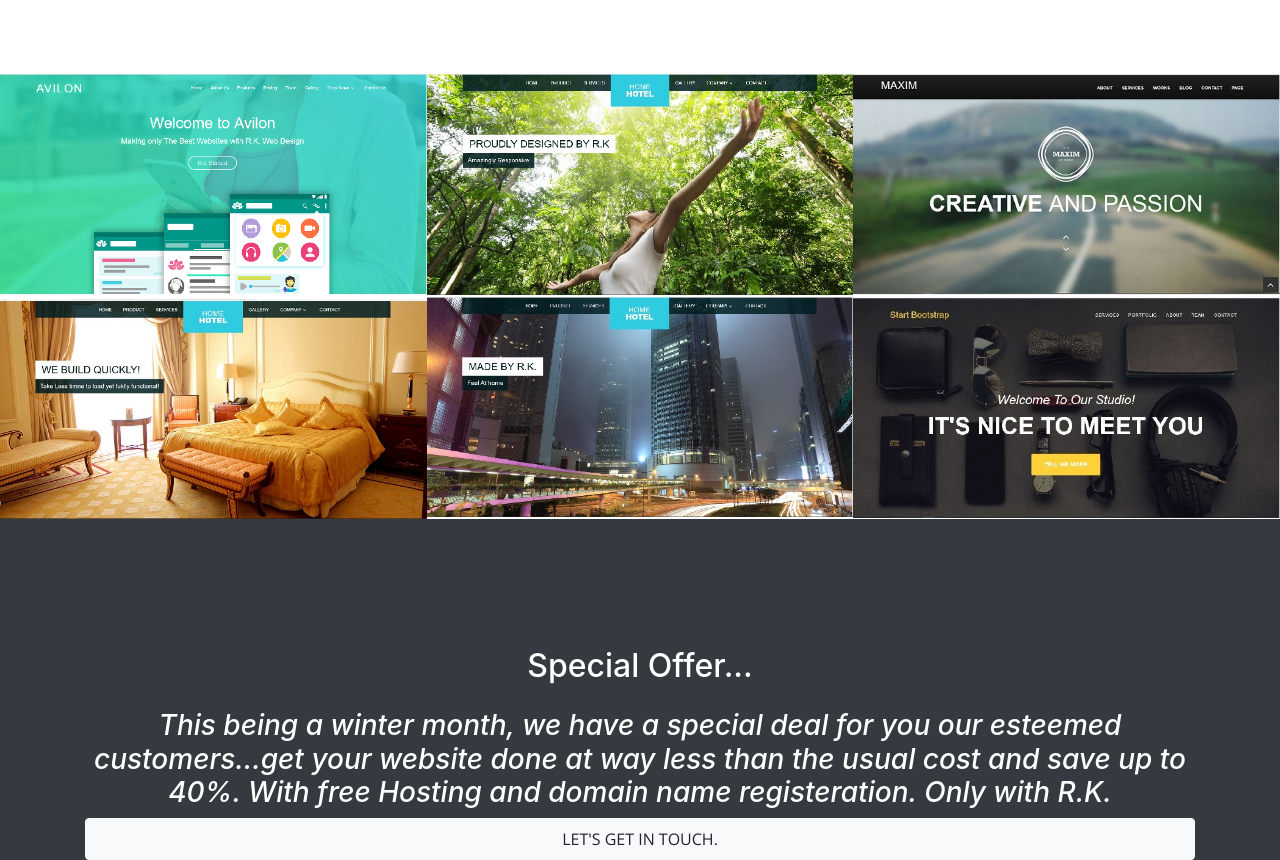
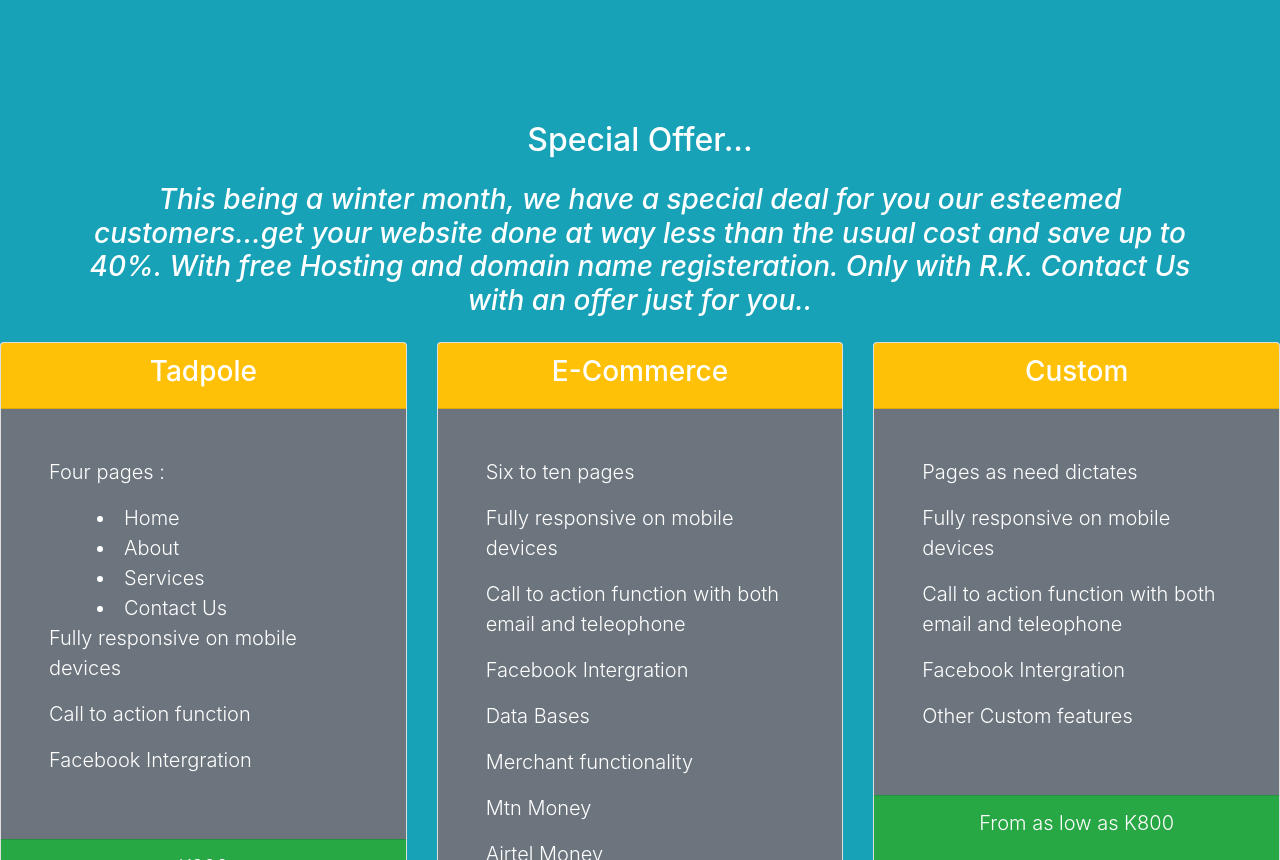
Before and after one commit to rkwebdesignz/rkwebdesigners.github.io, a website with bundled scripts: page index.html in a window 1280 px wide. Shown: the part 1940-2800 px from the top of the page. Built offline with nearby package versions, Linux system fonts and the light colour scheme.

Commit message:
Update index.html

```diff
--- a/index.html
+++ b/index.html
@@ -64,8 +64,10 @@
             <hr>
           </div>
           <div class="col-lg-8 mx-auto">
-            <p class="text-faded mb-5"><h3> <i> " Let Us Put You Online...   "  </i> </h3>  </p>
-            <a class="btn btn-primary btn-xl js-scroll-trigger" href="#about">Let us brief you a little.</a>
+            <p class="text-faded mb-5">
+            <h3> <i> " Let Us Put You Online...   "  </i> </h3>
+            </p>
+            <a class="btn btn-primary btn-xl js-scroll-trigger" href="#about">Scroll Down.</a>
           </div>
         </div>
       </div>
@@ -77,8 +79,8 @@
           <div class="col-lg-8 mx-auto text-center">
             <h2 class="section-heading text-white">We make just what you need, while you're thinking of it!</h2>
             <hr class="light my-4">
-            <p class="text-faded mb-4">Here at R.K. Web designs, beauty and functionality are key elements we prioritize. Not only do we make you something beautiful, we make it work beautiful too. Like a well oiled joint. We satisfy your need of an online presence with a creative style to match it and a functionality unmatched.</p>
-            <a class="btn btn-light btn-xl js-scroll-trigger" href="#services">Here Is what we offer</a>
+            <p class="text-faded mb-4">R.K. Webdesigns is a Zambian webdevelopment services provider. Here at R.K. Web designs, beauty and functionality are key elements we prioritize. Not only do we make you something beautiful, we make it work beautiful too. Like a well oiled joint. We satisfy your need of an online presence with a creative style to match it and a functionality unmatched.</p>
+            <a class="btn btn-light btn-xl js-scroll-trigger" href="#services">Scroll Down</a>
           </div>
         </div>
       </div>
@@ -88,47 +90,132 @@
       <div class="container">
         <div class="row">
           <div class="col-lg-12 text-center">
-            <h2 class="section-heading">R.K Gives You :</h2>
+            <h2 class="section-heading">Our Services Include:</h2>
             <hr class="my-4">
           </div>
         </div>
       </div>
       <div class="container">
         <div class="row">
-          <div class="col-lg-3 col-md-6 text-center">
+          <div class="col-lg-4 col-md-6 text-center">
             <div class="service-box mt-5 mx-auto">
               <i class="fa fa-4x fa-diamond text-primary mb-3 sr-icons"></i>
               <h3 class="mb-3">Website Design</h3>
               <p class="text-muted mb-0">We design Templates and layouts for sites to be commissioned by other parties.</p>
+              <div class="card-text">
+                 <p></p>
+
+
+              </div>
             </div>
           </div>
-          <div class="col-lg-3 col-md-6 text-center">
+          <div class="col-lg-4 col-md-6 text-center">
             <div class="service-box mt-5 mx-auto">
               <i class="fa fa-4x fa-connectdevelop text-primary mb-3 sr-icons"></i>
               <h3 class="mb-3">Web Development</h3>
               <p class="text-muted mb-0">We make websites with databases attached to them for clients with sites in need of processing their users information. </p>
             </div>
           </div>
-          <div class="col-lg-3 col-md-6 text-center">
+          <div class="col-lg-4 col-md-6 text-center">
             <div class="service-box mt-5 mx-auto">
               <i class="fa fa-4x fa-cart-plus text-primary mb-3 sr-icons"></i>
               <h3 class="mb-3">E. Commerce</h3>
               <p class="text-muted mb-0">We design and develope websites that allow you to sell and buy online.</p>
             </div>
           </div>
-          <div class="col-lg-3 col-md-6 text-center">
+         <!-- <div class="col-lg-3 col-md-6 text-center">
             <div class="service-box mt-5 mx-auto">
               <i class="fa fa-4x fa-heart text-primary mb-3 sr-icons"></i>
               <h3 class="mb-3">Excellernt Service delivery</h3>
               <p class="text-muted mb-0">You get face to face services and what more we walk you through every step of the design and development process so you know ewhats going on.</p>
             </div>
-          </div>
+          </div> -->
         </div>
       </div>
     </section>
+ <section class="bg-info text-white">
+      <div class="container text-center">
+        <h2 class="mb-4">Special Offer...</h2>
+        <h3> <i> This being a winter month, we have a special deal for you our esteemed customers...get your website done at way less than the usual cost and save up to 40%. With free Hosting and domain name registeration. Only with R.K. Contact Us with an offer just for you..</i> </h3>
 
+      </div>
+
+          <div class="card-block mt-4">
+              <div class="row">
+                  <div class="col-lg-4 col-md-6">
+                      <div class="card">
+                          <div class="card-header bg-warning">
+                              <h3 class="text-center">Tadpole</h3>
+                          </div>
+                          <div class="card-text text-white bg-secondary p-5">
+                              <p class="lead">Four pages :  </p>
+                                    <div class="lead ml-5">
+                                    <li>Home</li>
+                                     <li>About</li>
+                                     <li>Services</li>
+                                     <li>Contact Us</li>
+                                    </div>
+
+
+                              <p class="lead">Fully responsive on mobile devices </p>
+                                 <p class="lead">Call to action function   </p>
+                                 <p class="lead">Facebook Intergration</p>
+                          </div>
+                          <div class="card-footer bg-success lead text-center">
+                              <p>K800</p>
+                          </div>
+                      </div>
+
+                  </div>
+                  <div class="col-lg-4 col-md-6">
+                       <div class="card">
+                          <div class="card-header bg-warning ">
+                              <h3 class="text-center">E-Commerce</h3>
+                          </div>
+                          <div class="card-text lead p-5 bg-secondary ">
+                                 <p>Six to ten pages </p>
+                                 <p>Fully responsive on mobile devices</p>
+                                 <p>Call to action function with both email and teleophone</p>
+                                 <p>Facebook Intergration</p>
+                                 <p>Data Bases</p>
+                                 <p>Merchant functionality</p>
+                                 <p>Mtn Money</p>
+                                 <p>Airtel Money</p>
+                          </div>
+                           <div class="card-footer bg-success lead text-center">
+                              <p>K1500</p>
+                          </div>
+                      </div>
+                  </div>
+                  <div class="col-lg-4 col-md-6">
+                       <div class="card">
+                          <div class="card-header bg-warning">
+                              <h3 class="text-center">Custom</h3>
+                          </div>
+                          <div class="card-text lead p-5 bg-secondary">
+                                 <p> Pages as need dictates</p>
+                                 <p>Fully responsive on mobile devices</p>
+                                 <p>Call to action function with both email and teleophone</p>
+                                 <p>Facebook Intergration</p>
+                              <p>Other Custom features</p>
+                          </div>
+                           <div class="card-footer bg-success lead text-center">
+                              <p>From as low as K800</p>
+                          </div>
+                      </div>
+                  </div>
+              </div>
+              <div class="align-content-center">
+                  <a class="btn btn-light btn-lg sr-button  js-scroll-trigger" href="#contact">Contact us.</a>
+
+              </div>
+
+          </div>
+
+    </section>
     <section class="p-0" id="portfolio">
       <div class="container-fluid p-0">
+       <header class="text-center mt-4 display-3"> <h2>Our Portfolio</h2></header>
         <div class="row no-gutters popup-gallery">
           <div class="col-lg-4 col-sm-6">
             <a class="portfolio-box" href="img/portfolio/fullsize/1.jpg">
@@ -224,15 +311,9 @@
       </div>
     </section>
 
-    <section class="bg-dark text-white">
-      <div class="container text-center">
-        <h2 class="mb-4">Special Offer...</h2>
-        <h3> <i> This being a winter month, we have a special deal for you our esteemed customers...get your website done at way less than the usual cost and save up to 40%. With free Hosting and domain name registeration. Only with R.K.</i> </h3>
-        <a class="btn btn-light btn-xl sr-button nav-link js-scroll-trigger" href="#contact">Let's get in touch.</a>
-      </div>
-    </section>
 
-    <section id="contact">
+
+    <section id="contact" class="bg-dark text-white">
       <div class="container">
         <div class="row">
           <div class="col-lg-8 mx-auto text-center">
@@ -244,9 +325,10 @@
         <div class="row">
           <div class="col-lg-4 ml-auto text-center">
             <i class="fa fa-phone fa-3x mb-3 sr-contact"></i>
-            <p><i class="fa fa-whatsapp fa-1x sr-contact"> </i><a href="tel:+260976796012"> +260 976796012</a></p>
+        <p><i class="fa fa-whatsapp fa-1x sr-contact"> </i><a href="tel:+260973255213"> +260 973255213</a></p>
+        <p><i class="fa fa-whatsapp fa-1x sr-contact"> </i><a href="tel:+260976796012"> +260 976796012</a></p>
 
-         <p><i class="fa fa-whatsapp fa-1x sr-contact"> </i><a href="tel:+260973255213"> +260 973255213</a></p>
+
           </div>
           <div class="col-lg-4 mr-auto text-center">
             <i class="fa fa-envelope-o fa-3x mb-3 sr-contact"></i>
@@ -265,7 +347,7 @@
 
       </div>
               <div class="footer  text-center">
-            <p>&copy; 2019. Site Designed By R.K. Web Designs</p>
+            <p>&copy; 2019. Site  R.K. Web Designs.  Proudly Zambian </p>
 
         </div>
     </section>
```
